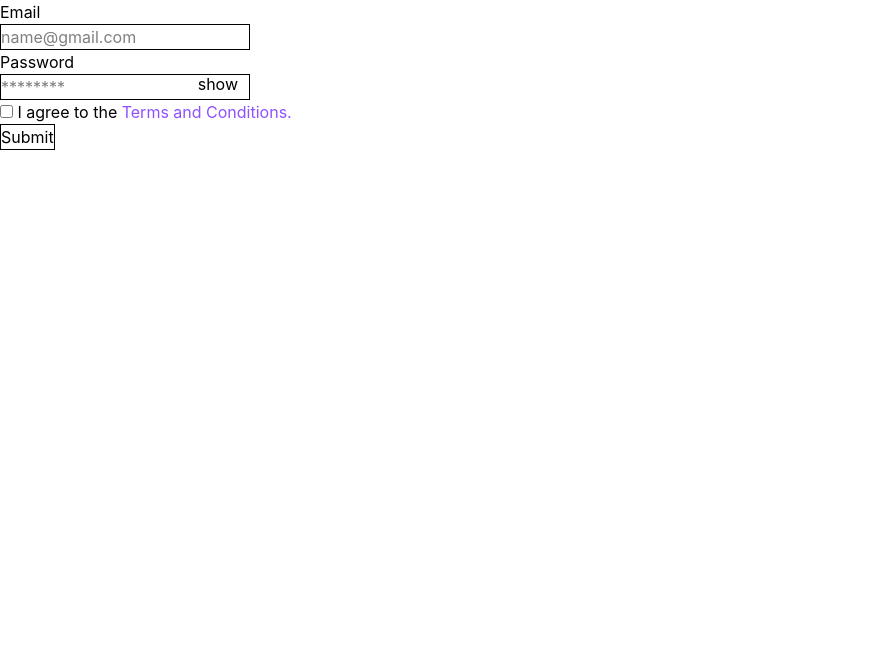
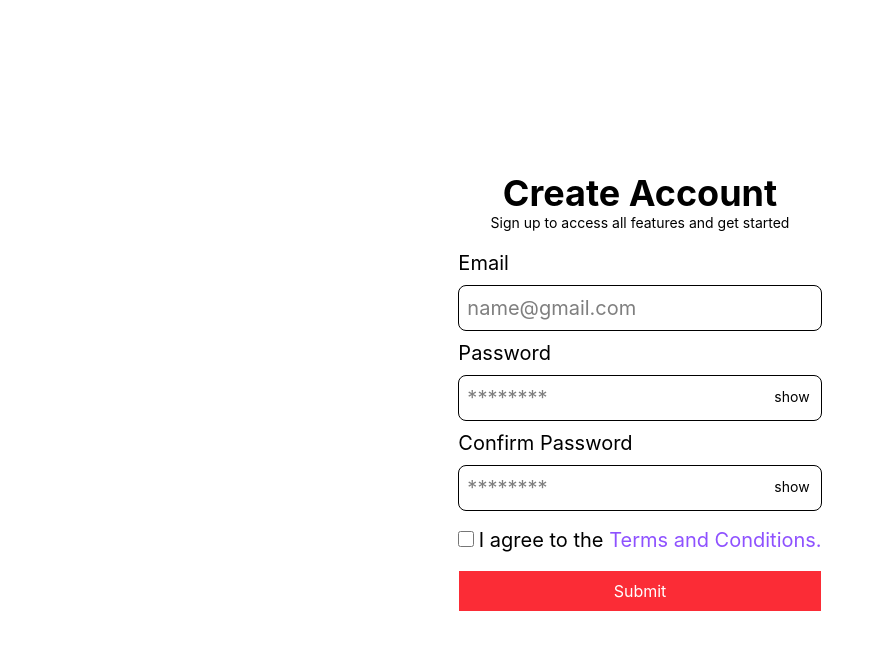
Before and after one commit to STEPHEN-EMMAHI/validatify, a website built with Vite: page index.html in a window 1280 px wide. Shown: the whole page, without its empty margins (0-885 px from the left). Built offline with nearby package versions, Linux system fonts and the light colour scheme.

Commit message:
add UI & comfirm password feature

```diff
--- a/index.html
+++ b/index.html
@@ -14,12 +14,21 @@
   </head>
 
   <body class="text-base">
+    <div class="h-screen flex flex-col justify-center md:items-center">
+      <!-- HEADER -->
+      <header class="w-full text-center">
+        <h1 class="text-4xl font-bold">Create Account</h1>
+        <p class="text-sm">Sign up to access all features and get started</p>
+      </header>
+
+      <!-- MAIN -->
+      <main class="mx-3 mt-4 ">
         <form action="https://stephen-emmahi-nartey/bin" method="post">
           <!-- email -->
-      <div class="email-group">
-        <label for="email">Email</label>
+          <div class="email-group text-xl mb-2">
+            <label for="email" class="mb-2 block">Email</label>
             <input
-         class="border outline-none block"
+             class="border rounded-lg outline-none block p-2 w-full"
              type="email"
              name="email"
              id="email"
@@ -27,18 +36,18 @@
             >
           </div>
           <!-- password -->
-      <div class="password-group">
-        <label for="password">Password</label>
-        <div class="relative w-fit">
+          <div class="password-group text-xl mb-2">
+            <label for="password" class="mb-2 block">Password</label>
+            <div class="relative">
               <input
-           class="border outline-none"
+               class="border rounded-lg outline-none p-2 w-full"
                type="password"
                name="password"
                id="password"
                placeholder="********"
                autocomplete="new-password"
               >
-          <button id="showHidePasswordBtn" type="button" class="absolute right-3 -translate-y-0.5">show</button>
+              <button id="showHidePasswordBtn" type="button" class="absolute text-sm right-3 top-3.5 -translate-y-0.5">show</button>
             </div>
             <div id="password-rules" class="hidden text-red-500">
               <p id="char-long">From 8 to 20 characters long</p>
@@ -46,15 +55,31 @@
               <p id="lower">At least one lowercase</p>
               <p id="samePasswordAndEmail" class="hidden">Password cannot be same as email</p>
             </div>
+            <!-- confirm password -->
+            <label for="password" class="mt-2 mb-2 block">Confirm Password</label>
+            <div class="relative">
+              <input
+               class="border rounded-lg outline-none p-2 w-full"
+               type="password"
+               name="confirmPassword"
+               id="confirmPassword"
+               placeholder="********"
+               autocomplete="new-password"
+              >
+              <button id="showOrHideConfirmPasswordBtn" type="button" class="absolute text-sm right-3 top-3.5 -translate-y-0.5">show</button>
+            </div>
+            <p id="confirmPasswordWarning" class="text-red-500 mt-1 hidden">Password mismatch</p>
           </div>
           <!-- checkbox -->
-      <input type="checkbox" id="checkbox" name="checkbox">
-      <label for="checkbox">I agree to the
+          <input type="checkbox" id="checkbox" name="checkbox" class="size-4 mt-3">
+          <label for="checkbox" class="text-xl">I agree to the
             <a href="#" class="text-violet-500">Terms and Conditions.</a>
           </label>
           <!-- submit button -->
-      <button id="submitBtn" class="block border" type="submit" disabled>Submit</button>
+          <button id="submitBtn" class="m-4 block border mx-auto p-2 w-full text-white" type="submit" disabled>Submit</button>
         </form>
+      </main>
+    </div>
     <script type="module" src="./src/controller/main.js"></script>
   </body>
 </html>
--- a/src/controller/main.js
+++ b/src/controller/main.js
@@ -1,5 +1,5 @@
 import { validateEmail } from "../model/validate-email.js";
-import {showPasswordRules, showOrHidePassword, validatePasswordRules} from "../model/validate-password.js";
+import {showPasswordRules, showOrHidePassword, validatePasswordRules, validateConfirmPassword, showOrHideConfirmPassword} from "../model/validate-password.js";
 import { submitBtn } from "../model/submit-btn.js";
 
 const email = document.getElementById("email");
@@ -19,6 +19,15 @@ password.addEventListener("input", () => {
   submitBtn();
 });
 
+const confirmPassword = document.getElementById("confirmPassword");
+confirmPassword.addEventListener("input", () => {
+  validateConfirmPassword();
+  submitBtn();
+});
+
+const showOrHideConfirmPasswordBtn = document.getElementById("showOrHideConfirmPasswordBtn");
+showOrHideConfirmPasswordBtn.addEventListener("click", showOrHideConfirmPassword);
+
 const checkBox = document.getElementById("checkbox");
 checkBox.addEventListener("change", submitBtn);
 
--- a/src/model/submit-btn.js
+++ b/src/model/submit-btn.js
@@ -15,12 +15,18 @@ export function submitBtn() {
 
     const submitButton = document.getElementById("submitBtn");
 
-    if (emailRegex && passwordLengthValid && hasUpperCase && hasLowerCase && checkBox.checked && password.value !== email.value) {
+    const confirmPassword = document.getElementById("confirmPassword");
+    const validateBothPasswordFields = password.value === confirmPassword.value
+
+    if (emailRegex && passwordLengthValid && hasUpperCase && hasLowerCase && checkBox.checked && password.value !== email.value && validateBothPasswordFields) {
         submitButton.disabled = false;
-        submitButton.classList.add("bg-green-500", "text-white");
+        submitButton.classList.remove("bg-red-500");
+        submitButton.classList.add("bg-green-500");
     } else {
         submitButton.disabled = true;
-        submitButton.classList.remove("bg-green-500", "text-white");
+        submitButton.classList.remove("bg-green-500");
+        submitButton.classList.add("bg-red-500", "text-white");
+        submitButton.classList.add("lg:disabled:cursor-not-allowed");
     }
 
 }
--- a/src/model/validate-email.js
+++ b/src/model/validate-email.js
@@ -13,7 +13,7 @@ export function validateEmail() {
   const checkPasswordAndEmail = document.getElementById("samePasswordAndEmail");
   const password = document.getElementById("password");
 
-  if (password.value === email.value) {
+  if (email.value !== "" && email.value === password.value) {
         checkPasswordAndEmail.classList.remove("hidden");
         password.classList.add("border-red-500");
   } else {
--- a/src/model/validate-password.js
+++ b/src/model/validate-password.js
@@ -79,6 +79,31 @@ export function validatePasswordRules() {
     } else {
         password.classList.add("border-red-500");
     }
+}
 
+/* Validate Confirm Password */
+export function validateConfirmPassword () {
+    // check if password and confirm password are the same
+    const password = document.getElementById("password");
+    const confirmPassword = document.getElementById("confirmPassword");
+    const confirmPasswordWarning = document.getElementById("confirmPasswordWarning");
 
+    if (confirmPassword.value !== "" && password.value !== confirmPassword.value) {
+        confirmPasswordWarning.classList.remove("hidden");
+    } else {
+        confirmPasswordWarning.classList.add("hidden");
+    }
 }
+
+export function showOrHideConfirmPassword() {
+    const confirmPassword = document.getElementById("confirmPassword");
+    const showOrHideConfirmPasswordButton = document.getElementById("showOrHideConfirmPasswordBtn");
+
+    if (confirmPassword.type === "password") {
+        confirmPassword.type = "text";
+        showOrHideConfirmPasswordButton.textContent = "hide";
+    } else {
+        confirmPassword.type = "password";
+        showOrHideConfirmPasswordButton.textContent = "show";
+    }
+}
```
Lines whose indentation alone changed are shown as unchanged.
